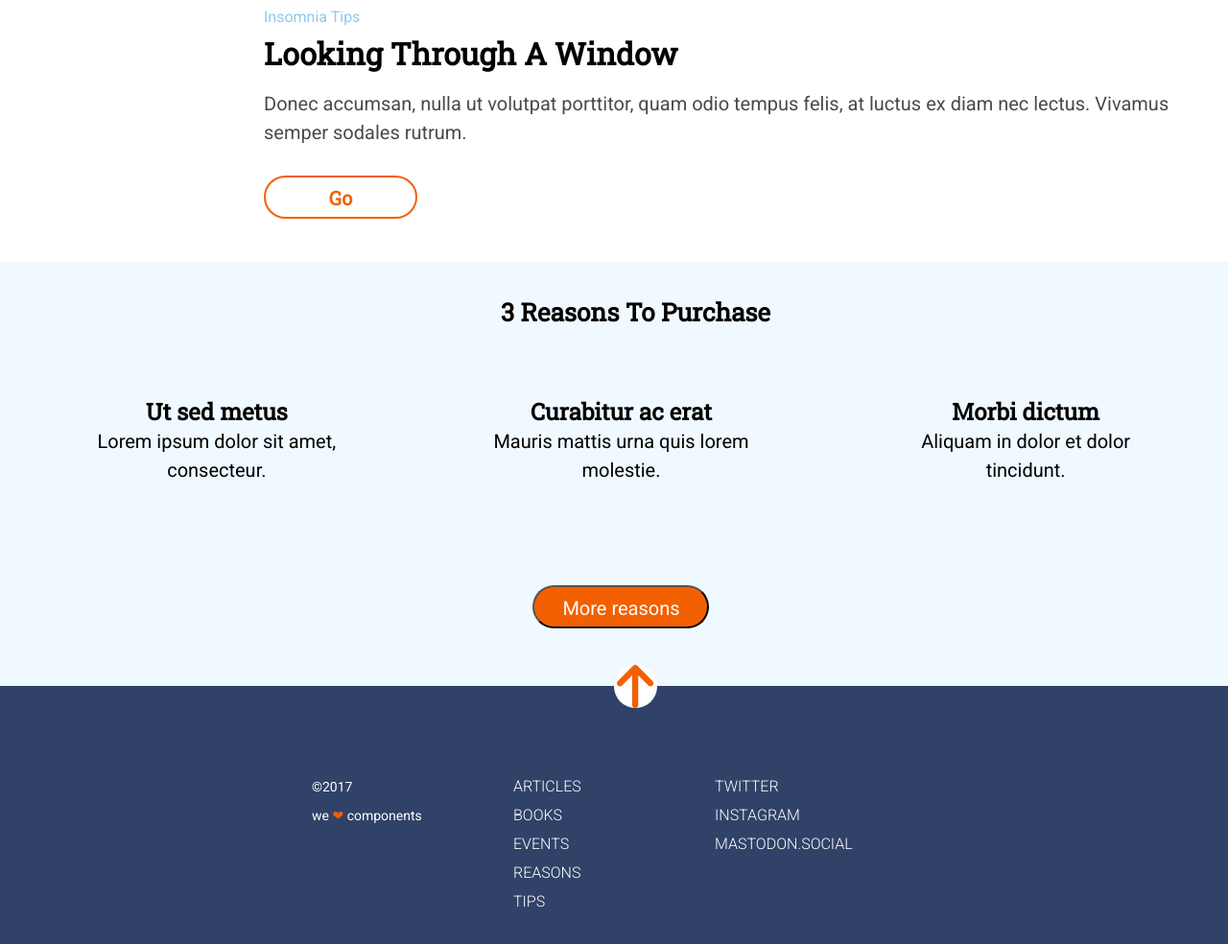
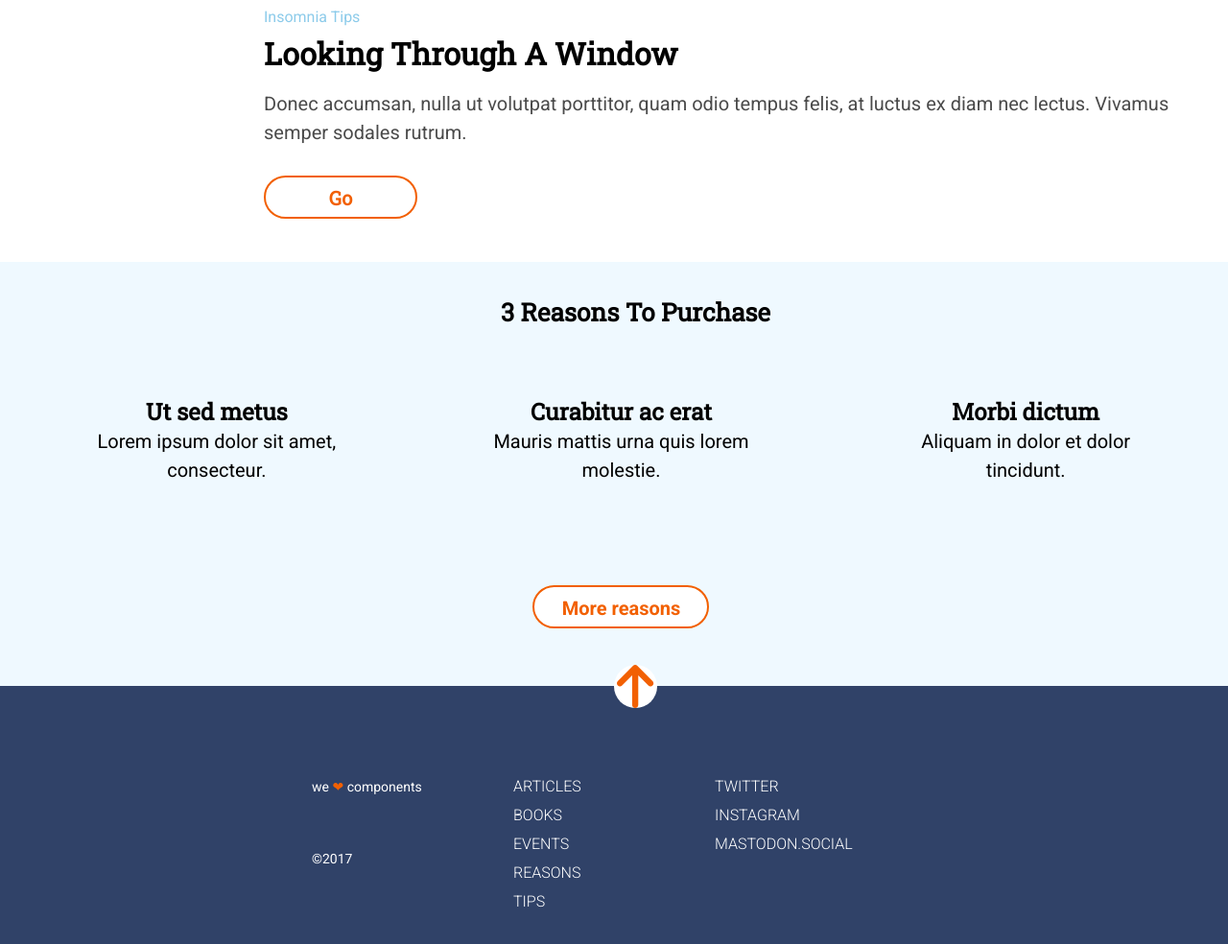
Before and after one commit to adharamonzon/web-responsive, a website: page docs/index.html in a window 1280 px wide. Shown: the part 827-1811 px from the top of the page at 96% size. Drawn offline with nearby package versions, Linux system fonts and the light colour scheme; files that its build step writes are made by us from their sources.

Commit message:
add branch improve-reasons and changed styles in main and footer

```diff
--- a/_src/assets/scss/components/_footer.scss
+++ b/_src/assets/scss/components/_footer.scss
@@ -41,6 +41,8 @@
     font-size: 14px;
     line-height: $lineheight30;
     font-family: $font-text;
+    display: flex;
+    flex-direction: column-reverse;
   }
   .date {
     font-size: 14px;
@@ -65,6 +67,7 @@
   border-radius: $button-radio;
   display: flex;
   justify-content: center;
+  visibility: hidden;
 }
 .img {
   animation-name: button;
--- a/_src/assets/scss/components/_medias-footer.scss
+++ b/_src/assets/scss/components/_medias-footer.scss
@@ -1,4 +1,7 @@
 @media all and (min-width: 768px) {
+  .footer .arrow {
+    visibility: visible;
+  }
   .section-footer {
     flex-direction: row-reverse;
     align-items: flex-start;
--- a/_src/assets/scss/components/_section-main.scss
+++ b/_src/assets/scss/components/_section-main.scss
@@ -94,11 +94,14 @@
     text-align: $primary-position;
     line-height: 45px;
     border-radius: 22.5px;
-    background-color: $font-color4;
-    color: $font-color1;
+    color: $font-color4;
+    background-color: white;
+    font-weight: bold;
     position: relative;
     margin: auto;
+    margin-top: 20px;
     transition: ease 2s;
+    border: solid 2px $font-color4;
     &:hover {
       font-size: 25px;
       width: 200px;
```
